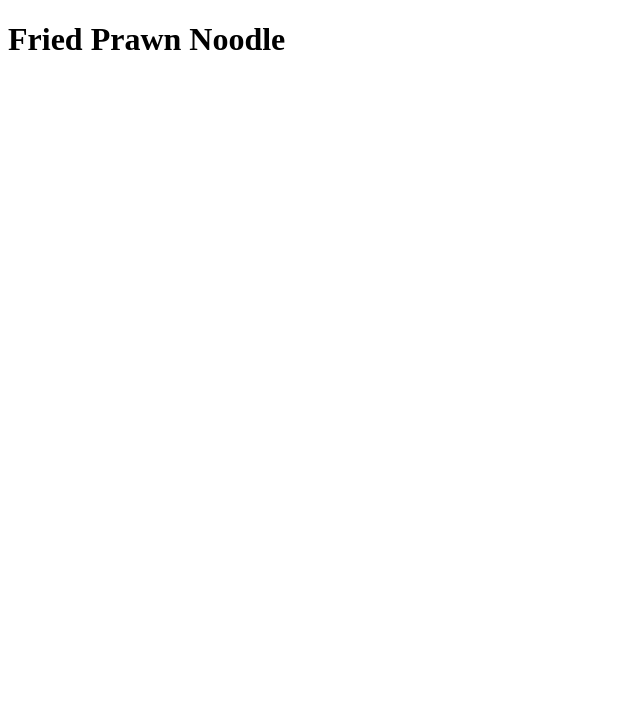
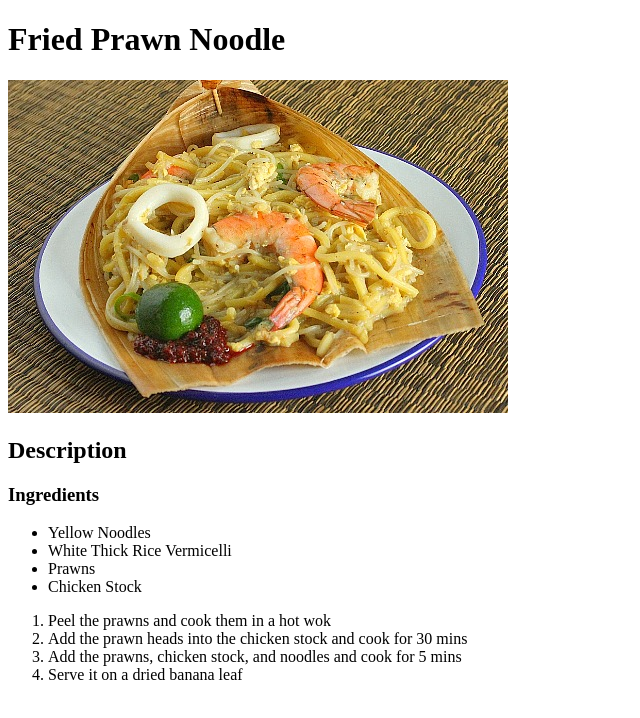
Before and after one commit to Bryan-LohJW/odin-recipes, a plain HTML site: page friedPrawnNoodle.html in a window 1280 px wide. Shown: the whole page, without its empty margins (0-640 px from the left). Drawn offline with Linux system fonts and the light colour scheme.

Commit message:
added ingredients and instruction content

```diff
--- a/friedPrawnNoodle.html
+++ b/friedPrawnNoodle.html
@@ -6,5 +6,20 @@
     </head>
     <body>
         <h1>Fried Prawn Noodle</h1>
+        <img src="img/friedPrawnNoodle.jpg" alt="Fried Prawn Noodles"/>
+        <h2>Description</h2>
+        <h3>Ingredients</h3>
+        <ul>
+            <li>Yellow Noodles</li>
+            <li>White Thick Rice Vermicelli</li>
+            <li>Prawns</li>
+            <li>Chicken Stock</li>
+        </ul>
+        <ol>
+            <li>Peel the prawns and cook them in a hot wok</li>
+            <li>Add the prawn heads into the chicken stock and cook for 30 mins</li>
+            <li>Add the prawns, chicken stock, and noodles and cook for 5 mins</li>
+            <li>Serve it on a dried banana leaf</li>
+        </ol>
     </body>
 </html>
```
